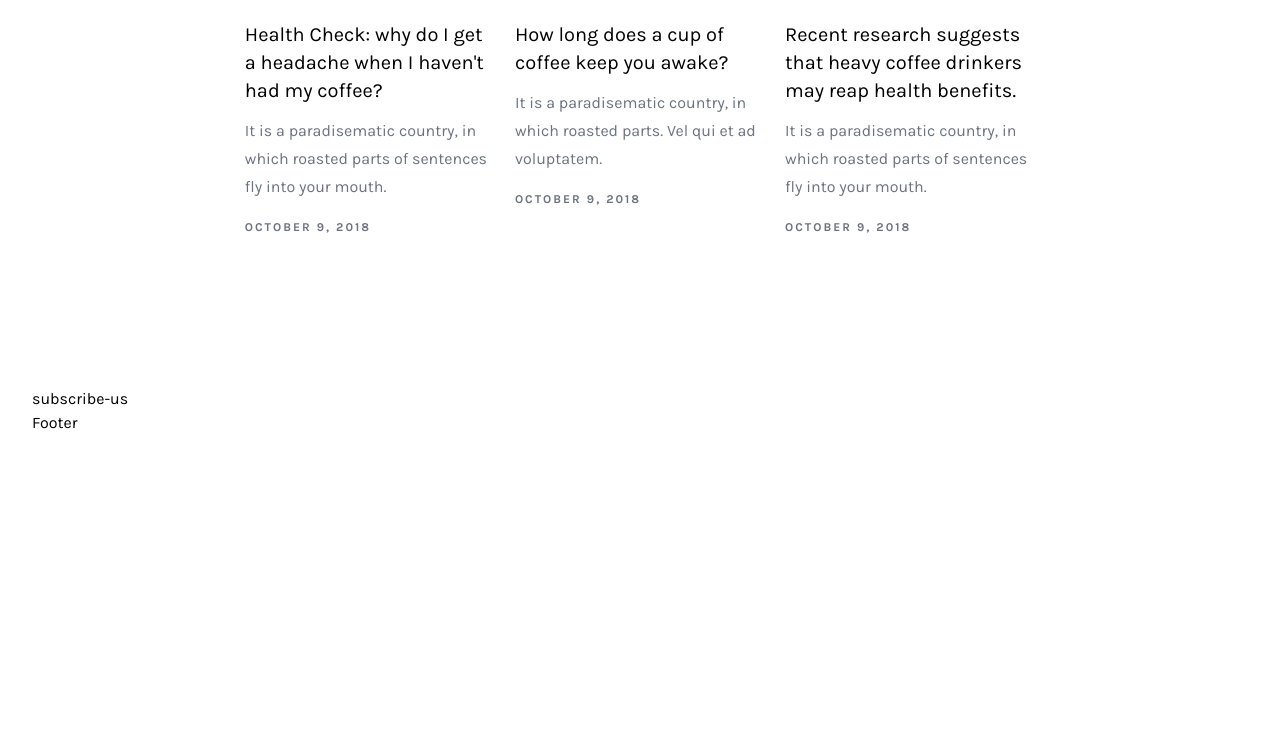
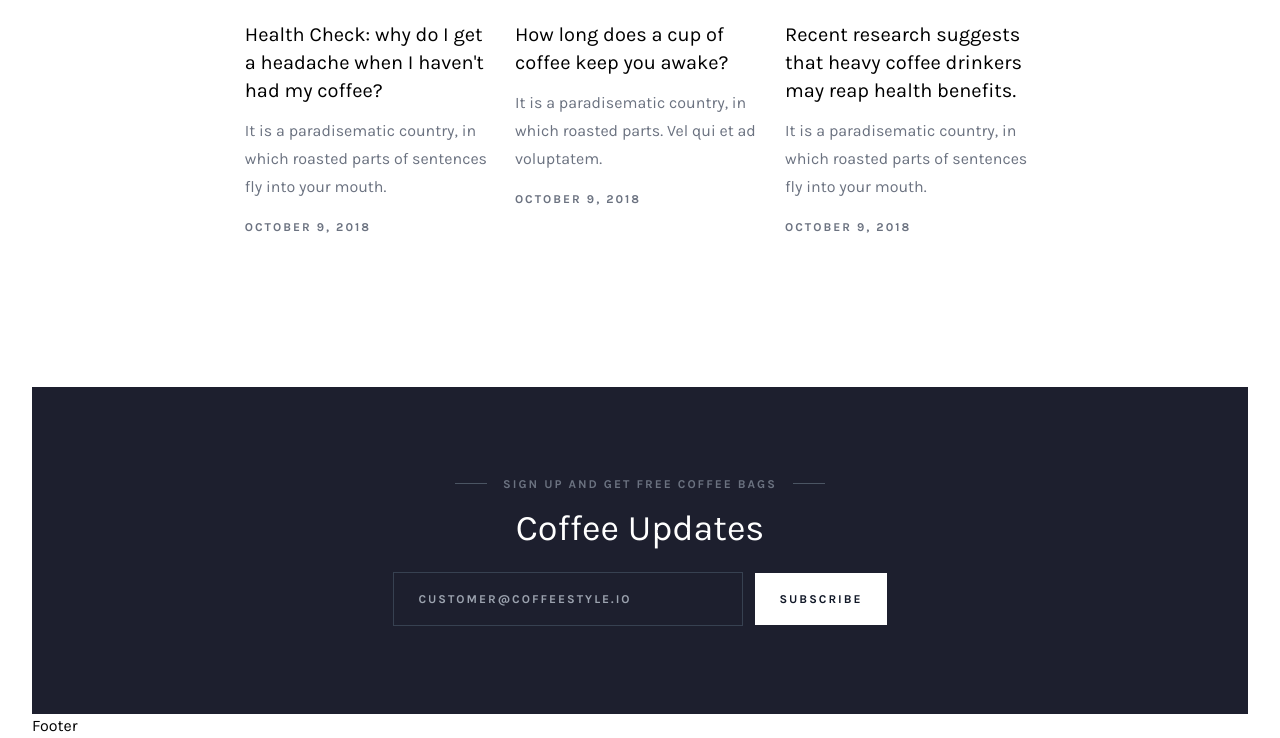
Before and after one commit to codegamo297/tailwind-coffeestyle, a website: page public/index.html in a window 1280 px wide. Shown: the part 5335-6073 px from the top of the page. Before the commit the page ends 5770 px from the top, so only its background shows below. Drawn offline with nearby package versions, Linux system fonts and the light colour scheme; files that its build step writes are made by us from their sources.

Commit message:
Add subscribe us.

```diff
--- a/public/index.html
+++ b/public/index.html
@@ -664,8 +664,38 @@
 
                 </div> <!-- End lifestyle-stories -->
 
-                <div class="subscribe-us">
-                    subscribe-us
+                <!-- Subscribe us -->
+                <div class="subscribe-us h-[327px] bg-[#1d1f2e] flex flex-col
+                    justify-center items-center">
+                    <div class="flex justify-center items-center px-6 xs:px-0 mb-4">
+                        <div class="w-8 h-px bg-gray-600"></div>
+                        <p class="uppercase mx-4 text-xs tracking-2px font-bold
+                            text-gray-500 text-center">
+                            Sign up and get free coffee bags
+                        </p>
+                        <div class="w-8 h-px bg-gray-600"></div>
+                    </div>
+                    <h2 class="text-4xl text-white mb-6">Coffee Updates</h2>
+                    <div class="ct-form">
+                        <div class="flex flex-col md:flex-row justify-center items-center
+                            gap-3">
+                            <div class="ct-form-item text-center">
+                                <input placeholder="customer@coffeestyle.io" class="px-6 py-4
+                                    w-[350px] max-w-[80%] xs:max-w-full bg-inherit
+                                    border-[1px] outline-none
+                                    border-gray-700 text-white leading-5
+                                    hover:border-gray-300 focus:border-gray-300
+                                    duration-500 uppercase text-xs font-bold
+                                    tracking-2px" type="email">
+                            </div>
+                            <div class="ct-form-item">
+                                <button type="submit" class="ct-button bg-white
+                                    text-gray-900 w-max !leading-5">
+                                    Subscribe
+                                </button>
+                            </div>
+                        </div>
+                    </div>
                 </div> <!-- End subscribe-us -->
             </main>
 
```
